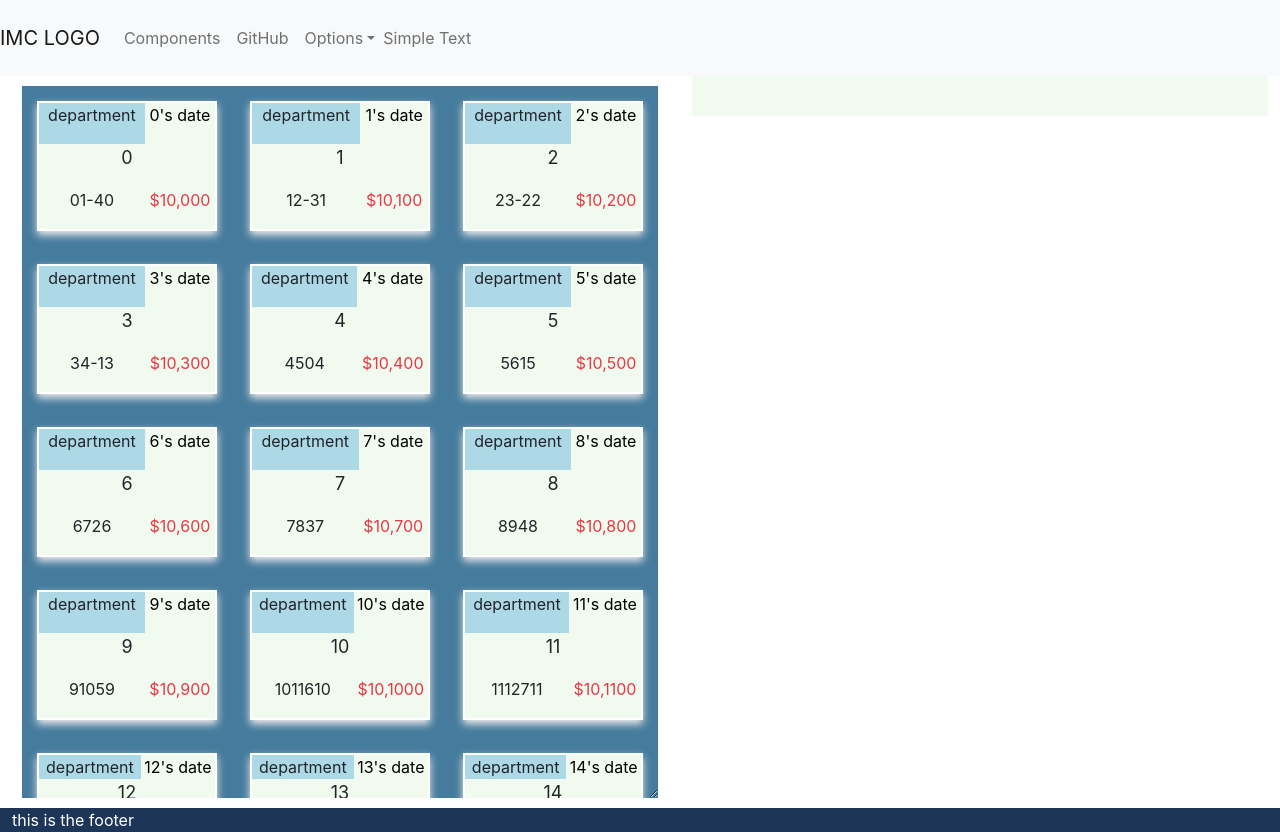
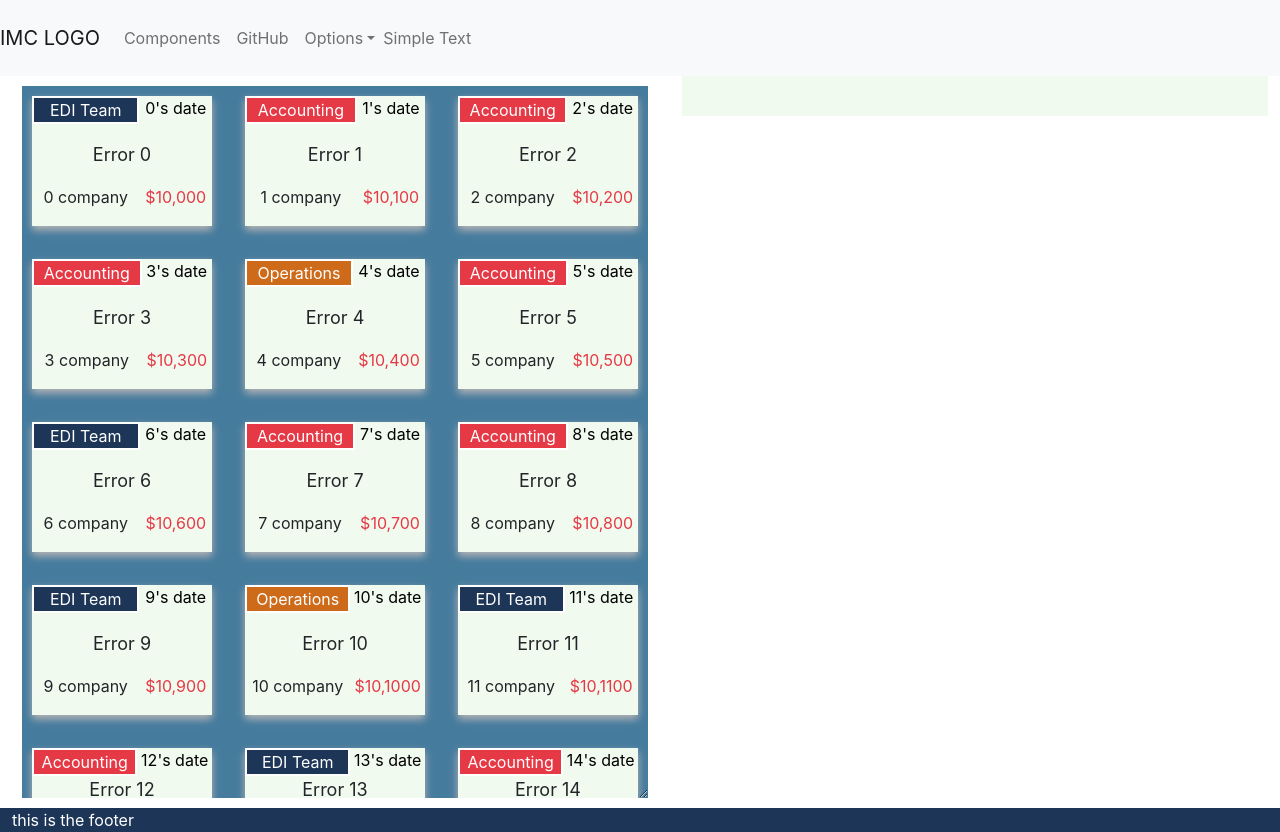
Before and after one commit to JoelBiere/react-edi-error, a React (Create React App) app: page / in a window 1280 px wide. Built offline with nearby package versions, Linux system fonts and the light colour scheme.

Commit message:
middle of getting reassign to work

```diff
--- a/src/App.js
+++ b/src/App.js
@@ -1,6 +1,7 @@
 import React from 'react'
 import Body from './components/screens/Body'
 import Header from './components/screens/Header'
+import { Badge } from 'reactstrap'
 
 
 function App() {
--- /dev/null
+++ b/src/ImcDepartments.js
@@ -0,0 +1,3 @@
+export const operations = "Operations";
+export const ediTeam = "EDI Team";
+export const accounting = "Accounting";
--- a/src/actions/actionTypes.js
+++ b/src/actions/actionTypes.js
@@ -1,4 +1,5 @@
 export const CARDS_LOADED = "cardsLoaded";
 export const CARD_RESOLVED = "cardResolved";
-export const CARD_SELECTED = "cardSelected"
+export const CARD_SELECTED = "cardSelected";
+export const CARD_REASSIGNED = "reassigned"
 export const DETAILS_RENDERED = "detailsRendered"
--- a/src/actions/actions.js
+++ b/src/actions/actions.js
@@ -24,3 +24,11 @@ export const detailsRendered = () => {
         type: actions.DETAILS_RENDERED
     }
 }
+
+export const cardReassigned = (department, id) => {
+    return {
+        type: actions.CARD_REASSIGNED,
+        newDepartment: department,
+        payload: data.filter(obj => obj.errorID === id)
+    }
+}
--- a/src/components/ErrorCards/ErrCard.jsx
+++ b/src/components/ErrorCards/ErrCard.jsx
@@ -1,6 +1,7 @@
 import styled from 'styled-components'
 import { cardSelected, detailsRendered } from '../../actions/actions'
 import store from '../../store'
+
 
 const ErrCard = (props) => {
 
@@ -8,23 +9,25 @@ const ErrCard = (props) => {
         store.dispatch(cardSelected(props.errorID))
         store.dispatch(detailsRendered())
     }
+
+
     return (
         <Card onClick={handleCardSelect}>
 
-            <DepartmentLabel>
-                department
-            </DepartmentLabel>
+            <DepartmentSection>
+                {generateDepartmentLabel(props.department)}
+            </DepartmentSection>
 
             <Date>
                 {props.errorDate}
             </Date>
 
             <ErrID>
-                {props.errorID}
+                Error {props.errorID}
             </ErrID>
 
             <CompanyLabel>
-                {props.customerCode}
+                {props.customer}
             </CompanyLabel>
 
             <Price>
@@ -35,17 +38,29 @@ const ErrCard = (props) => {
     )
 }
 
+export const generateDepartmentLabel = (department) =>{
+    switch(department){
+        case("Operations"):
+            return <DepartmentLabel style = {{background:"#ce6b1a"}}>Operations</DepartmentLabel>
+        case("EDI Team"):
+            return <DepartmentLabel style = {{background:"#1d3557"}}>EDI Team</DepartmentLabel>
+        case("Accounting"):
+            return <DepartmentLabel style = {{background:"#e63946"}}>Accounting</DepartmentLabel>
+        default:
+            return <DepartmentLabel> {department} </DepartmentLabel>
+    }
+
+}
 
 
 const Card = styled.div`
     display: grid;
     margin: 10px;
-    border: 2px solid white;
-    box-shadow: 0 4px 8px 0 #f3eeeefd;
+    box-shadow: 0 4px 8px 0px #bbb7b7fc;
     transition: 0.3s;
     cursor: pointer;
     &:hover {
-        box-shadow: 0 px 16px 0 #ffffff;
+        box-shadow: 0 6px 16px #ffffff;
     }
 
     background: #f1faee;
@@ -56,9 +71,16 @@ const Card = styled.div`
     "company company price";
 
 `
+const DepartmentSection = styled.div`
+    grid-area: dptLabel;
+
+`
 const DepartmentLabel = styled.div`
-    grid-area: dptLabel;
-    background: lightblue;
+    background: #e76f51;
+    margin-left: 0px;
+    margin-top: 0px;
+    border: 2px solid white;
+    color: white;
 `
 const ErrID = styled.div`
     grid-area: err;
@@ -78,5 +100,4 @@ const Price = styled.div`
 const CompanyLabel = styled.div`
     grid-area: company;
 `
-
 export default ErrCard
--- a/src/components/ReassignButton.jsx
+++ b/src/components/ReassignButton.jsx
@@ -1,23 +1,38 @@
 import React, { useState } from 'react';
 import { ButtonDropdown, DropdownItem, DropdownMenu, DropdownToggle } from 'reactstrap';
+import * as department from '../ImcDepartments'
+import store from '../store';
+import { cardReassigned } from '../actions/actions'
 
-
-const ReassignButton = () => {
+const ReassignButton = (props) => {
     const [dropdownOpen, setOpen] = useState(false);
 
     const toggle = () => setOpen(!dropdownOpen);
 
+    // const handleReassign = (updatedDepartment, id) =>{
+    //     store.dispatch(cardReassigned(updatedDepartment, id))
+    // }
+
+    const generateOtherItems = () => {
+        let departments = {}
+        Object.assign(departments, department)
+        let otherDepartments = []
+        for(let key in departments) {
+            if(departments.hasOwnProperty(key)){
+                if( department[key] !== props[0].department){
+                    otherDepartments.push(department[key])
+                }
+            }
+        }
+        return otherDepartments.map(otherItem => <DropdownItem>{otherItem}</DropdownItem>)
+    }
+
     return (
         <ButtonDropdown isOpen={dropdownOpen} toggle={toggle} color="secondary">
-            <DropdownToggle caret>
-                reassign to
-            </DropdownToggle>
+            <DropdownToggle caret> reassign to </DropdownToggle>
             <DropdownMenu>
-                <DropdownItem disabled> Current Department</DropdownItem>
-                <DropdownItem>department1</DropdownItem>
-                <DropdownItem>department2</DropdownItem>
-                <DropdownItem>department3</DropdownItem>
-                <DropdownItem>department4</DropdownItem>
+                <DropdownItem disabled> {props[0].department} </DropdownItem>
+                {generateOtherItems()}
             </DropdownMenu>
         </ButtonDropdown>
     )
--- a/src/components/screens/DetailsPane.css
+++ b/src/components/screens/DetailsPane.css
@@ -1,6 +1,6 @@
 .mainContainer{
     background: #F1FAEE;
-    padding: 20px
+    padding: 20px;
 }
 
 .bigSection {
@@ -33,9 +33,9 @@
 }
 
 .topButtons {
-    position: absolute;
     right: 20px;
-    top: 50px;
+    top: 8vh;
+    float: right;
 }
 
 li{
--- a/src/components/screens/DetailsPane.jsx
+++ b/src/components/screens/DetailsPane.jsx
@@ -1,17 +1,26 @@
 import React from 'react';
-import { Button, Card, CardBody, CardSubtitle, CardText, CardTitle, Col, Container, Row } from 'reactstrap';
+import { Button, Card, CardBody, CardSubtitle, CardText, CardTitle, Col, Container, Row, Badge } from 'reactstrap';
 import ReassignButton from '../ReassignButton';
+import { generateDepartmentLabel } from '../ErrorCards/ErrCard';
 import './DetailsPane.css';
 
 const DetailsPane = (props) => {
 
     return (
+        <React.Fragment>
+
             <Container className='mainContainer'>
+                <Row xs="2">
+                    <Col> {generateDepartmentLabel(props[0].department)} </Col>
+                </Row>
+                <Row>
+                    <Col sm="12" md={{ size: 6, offset: 6 }}>
                         <div className='topButtons'>
-                <Button color="success">mark as resolved</Button>{' '}
-                <ReassignButton></ReassignButton>
-
+                            <Button color="primary">mark as resolved</Button>{' '}
+                            <ReassignButton {...props}></ReassignButton>
                         </div>
+                    </Col>
+                </Row>
                 <Row className='bigSection'>
                     <CardBody>
                         <Card body className="text-center">
@@ -19,6 +28,7 @@ const DetailsPane = (props) => {
                         </Card>
                     </CardBody>
                 </Row>
+
 
                 <Row className='tableRow'>
                     <Col sm="4" className="leftCol">IMC Company</Col>
@@ -74,6 +84,8 @@ const DetailsPane = (props) => {
                 </Row>
 
             </Container>
+        </React.Fragment>
+
     )
 }
 
--- a/src/components/screens/ErrPane.jsx
+++ b/src/components/screens/ErrPane.jsx
@@ -8,7 +8,6 @@ const ErrPane = styled.div`
     max-width: 50vw;
     height: 89vh;
     margin: 10px;
-    padding: 5px;
     display: grid;
     grid-template-columns: repeat(auto-fill, minmax(200px, 1fr));
     grid-template-rows: repeat(auto-fill, minmax(150px, 4vh));
--- a/src/dummyData.js
+++ b/src/dummyData.js
@@ -1,3 +1,19 @@
+import * as department from './ImcDepartments'
+
+const departmentAssigner = () =>{
+    let num = Math.floor(Math.random() * 3)
+
+    // eslint-disable-next-line default-case
+    switch(num){
+        case(0):
+            return department.operations
+        case(1):
+            return department.ediTeam
+        case(2):
+            return department.accounting
+    }
+
+}
 
 const dummyData = (numOfData) =>{
     let returnData = []
@@ -8,18 +24,19 @@ const dummyData = (numOfData) =>{
                 errorID: i,
                 invoiceCode: `${i}${i+9}${i-3}${i}`,
                 errorDate: `${i}'s date`,
-                customer: `The ${i}'th company`,
+                customer: `${i} company`,
                 customerCode: `${i}${i+1}${i-4}${i}`,
                 imcCompany: `This is IMCCompany relating to ${i}`,
                 errMessage: `Err of ${i} had an error--fix plz!!`,
-                price: `$10,${i}00`
+                price: `$10,${i}00`,
+                department: departmentAssigner()
             }
         )
     }
     return returnData;
 }
 
-const data = dummyData(100);
+const data = dummyData(25);
 
 
 export default data;
--- a/src/reducers/reducers.js
+++ b/src/reducers/reducers.js
@@ -15,6 +15,13 @@ export function cardsReducer(state = {}, action) {
                 ...state,
                 displayedCard: action.payload
             }
+        case(actions.CARD_REASSIGNED):
+            let currentCard = action.payload
+            console.log('this is the currentCard' + currentCard)
+            return {
+                ...state,
+                displayedCard: action.payload.department
+            }
 
         default:
             return state;
```
Also changed, not shown: src/components/screens/Body.jsx (+7 -12 lines). Lines whose indentation alone changed are shown as unchanged.
